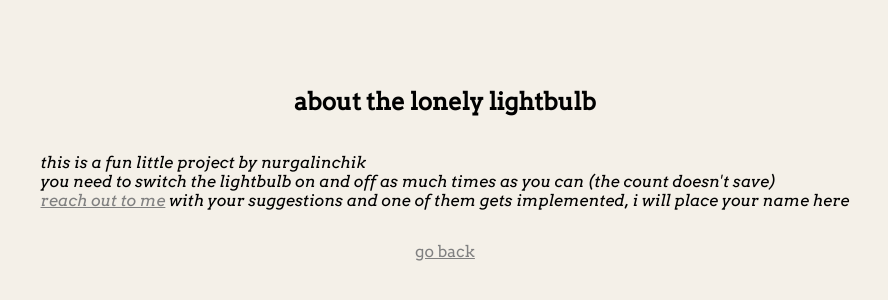
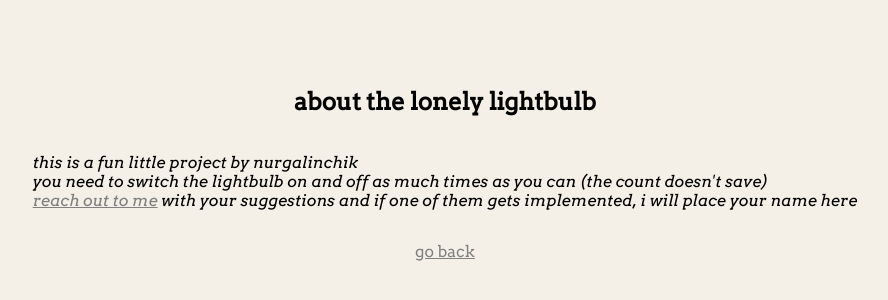
Before and after one commit to nurgalinchik/the-lonely-lightbulb, a plain HTML site: page about.html in a window 1280 px wide. Shown: the part 236-536 px from the top of the page, without its empty margins (195-1083 px from the left). Drawn offline with Linux system fonts and the light colour scheme.

Commit message:
Update about.html

```diff
--- a/about.html
+++ b/about.html
@@ -12,7 +12,7 @@
       <h2>about the lonely lightbulb</h2>
     </div>
     <div class="D2" id="text">
-      <p>this is a fun little project by nurgalinchik<br>you need to switch the lightbulb on and off as much times as you can (the count doesn't save)<br><a href = "mailto:nurgerni@gmail.com?subject = Feedback">reach out to me</a> with your suggestions and one of them gets implemented, i will place your name here</p>
+      <p>this is a fun little project by nurgalinchik<br>you need to switch the lightbulb on and off as much times as you can (the count doesn't save)<br><a href = "mailto:nurgerni@gmail.com?subject = Feedback">reach out to me</a> with your suggestions and if one of them gets implemented, i will place your name here</p>
     </div>
     <div class="D3">
       <p><a href="index.html">go back</a></p>
```
